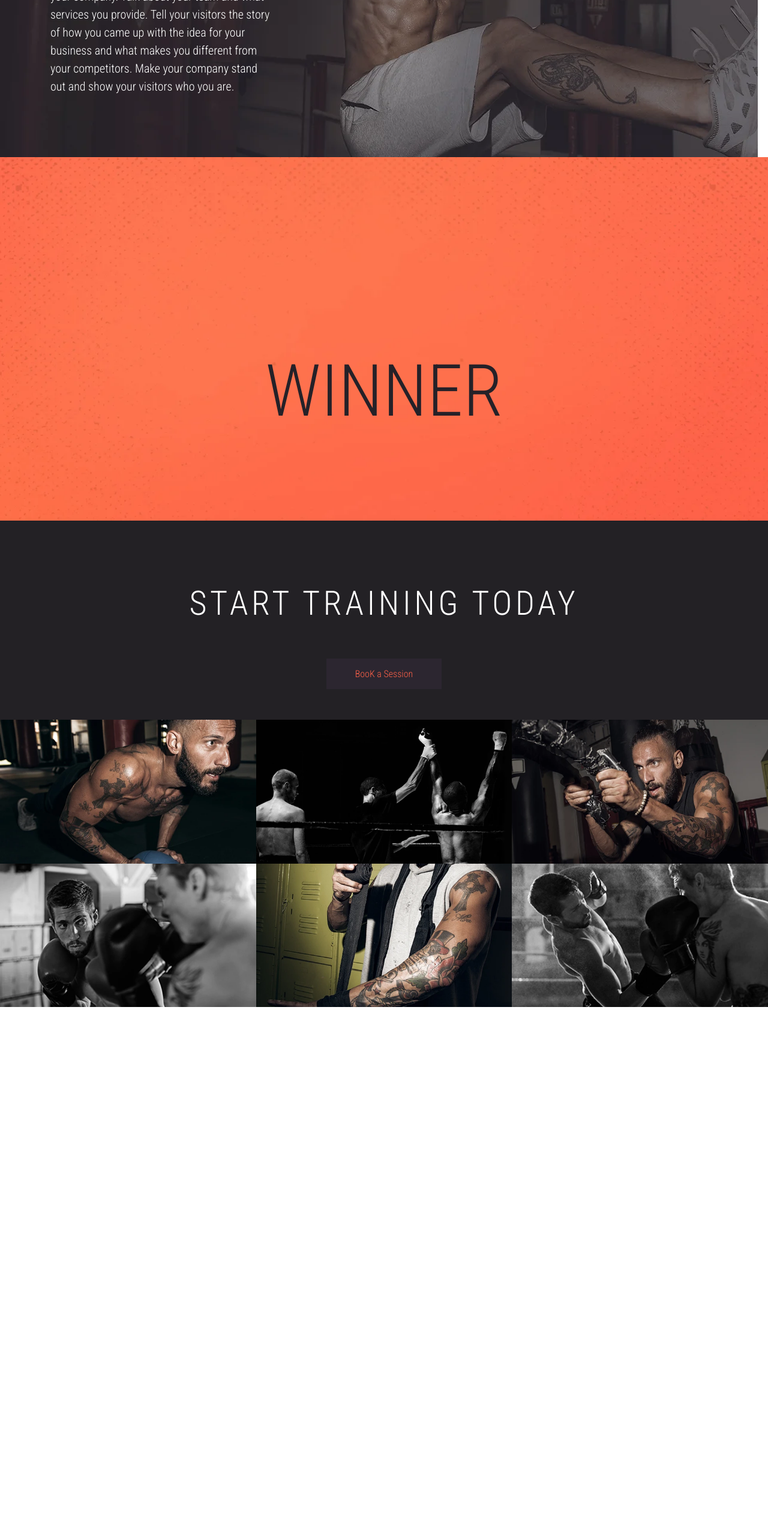
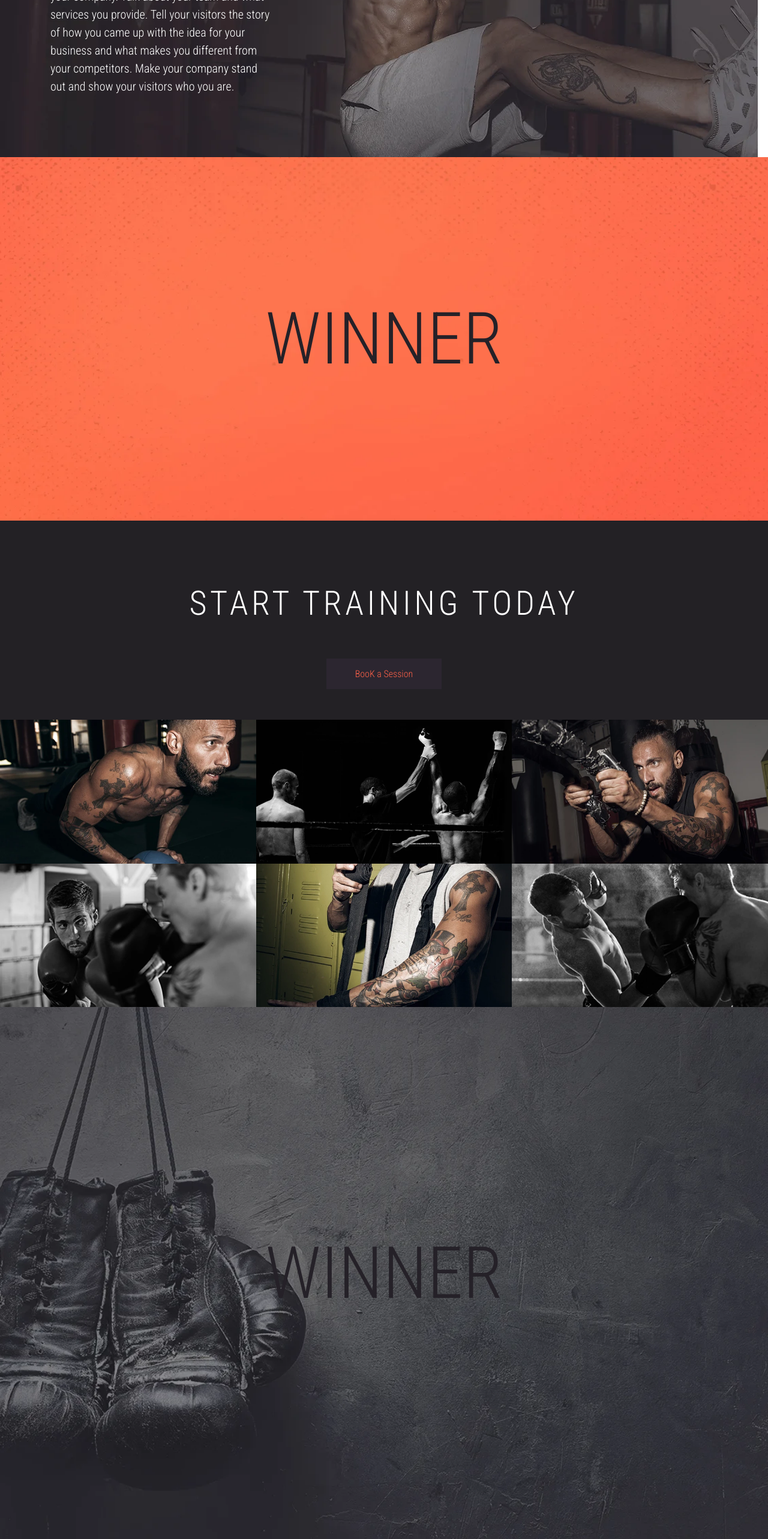
Before and after one commit to guneshprasads/Kasrath_CrossFit_Studio, an Angular app: page / in a window 1280 px wide. Shown: the part 2280-4846 px from the top of the page at 60% size. Before the commit the page ends 3959 px from the top, so only its background shows below. Built offline with nearby package versions, Linux system fonts and the light colour scheme.

Commit message:
rowseven

```diff
--- a/src/app/app.component.html
+++ b/src/app/app.component.html
@@ -5,3 +5,4 @@
 <app-rowfourth></app-rowfourth>
 <app-rowfive></app-rowfive>
 <app-rowsix></app-rowsix>
+<app-rowseven></app-rowseven>
--- a/src/app/app.module.ts
+++ b/src/app/app.module.ts
@@ -11,6 +11,7 @@ import { RowthirdComponent } from './rowthird/rowthird.component';
 import { RowfourthComponent } from './rowfourth/rowfourth.component';
 import { RowfiveComponent } from './rowfive/rowfive.component';
 import { RowsixComponent } from './rowsix/rowsix.component';
+import { RowsevenComponent } from './rowseven/rowseven.component';
 
 @NgModule({
   declarations: [
@@ -21,7 +22,8 @@ import { RowsixComponent } from './rowsix/rowsix.component';
     RowthirdComponent,
     RowfourthComponent,
     RowfiveComponent,
-    RowsixComponent
+    RowsixComponent,
+    RowsevenComponent
   ],
   imports: [
     BrowserModule,
--- a/src/app/rowfourth/rowfourth.component.css
+++ b/src/app/rowfourth/rowfourth.component.css
@@ -1,12 +1,21 @@
 .centered4 {
-    position: relative;
+   position: relative;
 }
-.centered4text{
+
+.centered4text {
    position: absolute;
-   transform: translate(0%, -170%);
+   top: 50%;
+   left: 50%;
+   transform: translate(-50%, -50%);
    text-align: center;
    color: white;
    z-index: 1;
+}
+
+.backgroundimage {
+   width: 100%;
+   height: 100%;
+   object-fit: cover;
 }
 
 .name4 {
--- /dev/null
+++ b/src/app/rowseven/rowseven.component.css
@@ -0,0 +1,28 @@
+.centered7 {
+    position: relative;
+}
+
+.centered7text {
+    position: absolute;
+    top: 50%;
+    left: 50%;
+    transform: translate(-50%, -50%);
+    text-align: center;
+    color: white;
+    z-index: 1;
+}
+
+.backgroundimage {
+    width: 100%;
+    height: 100%;
+    object-fit: cover;
+}
+
+.name7 {
+    font-size: 7.5rem !important;
+    color: #252128;
+}
+
+.subtitle7 {
+    font-size: 4.5rem !important;
+}
--- /dev/null
+++ b/src/app/rowseven/rowseven.component.html
@@ -0,0 +1,7 @@
+<div class="container-fluid p-0 centered7">
+    <img src="assets/Images/rowseven.webp" class="img-fluid backgroundimage" alt="">
+    <div class="centered7text text-white w-100 text-center">
+        <div class="name7 ">WINNER</div>
+        <div class="subtitle7 w-75"></div>
+    </div>
+</div>
```
Also changed, not shown: src/app/rowseven/rowseven.component.ts (added, +10 -0 lines), src/assets/Images/rowseven.webp (added), 1 other file (tests, documents, lock files or other folders).
